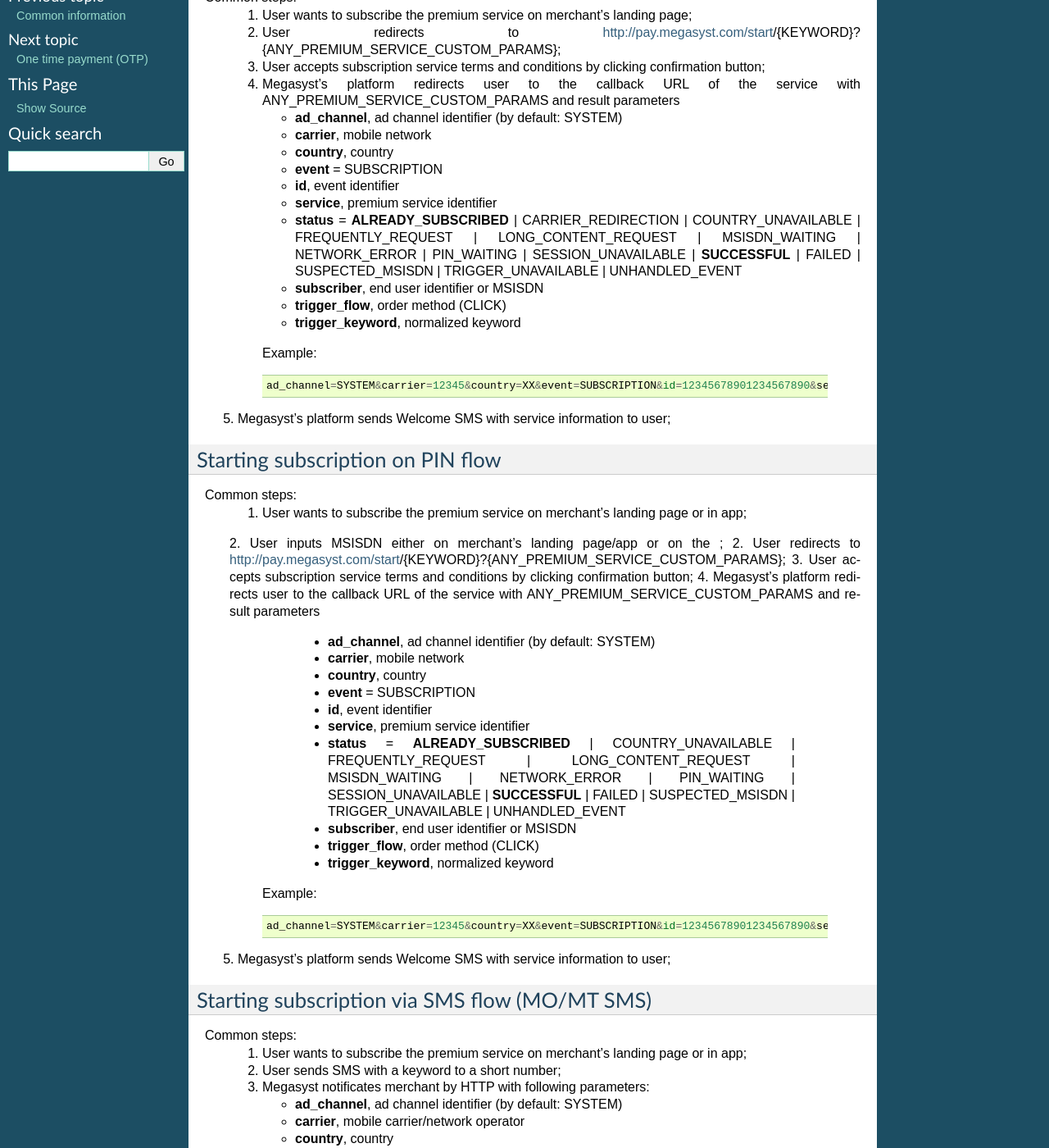
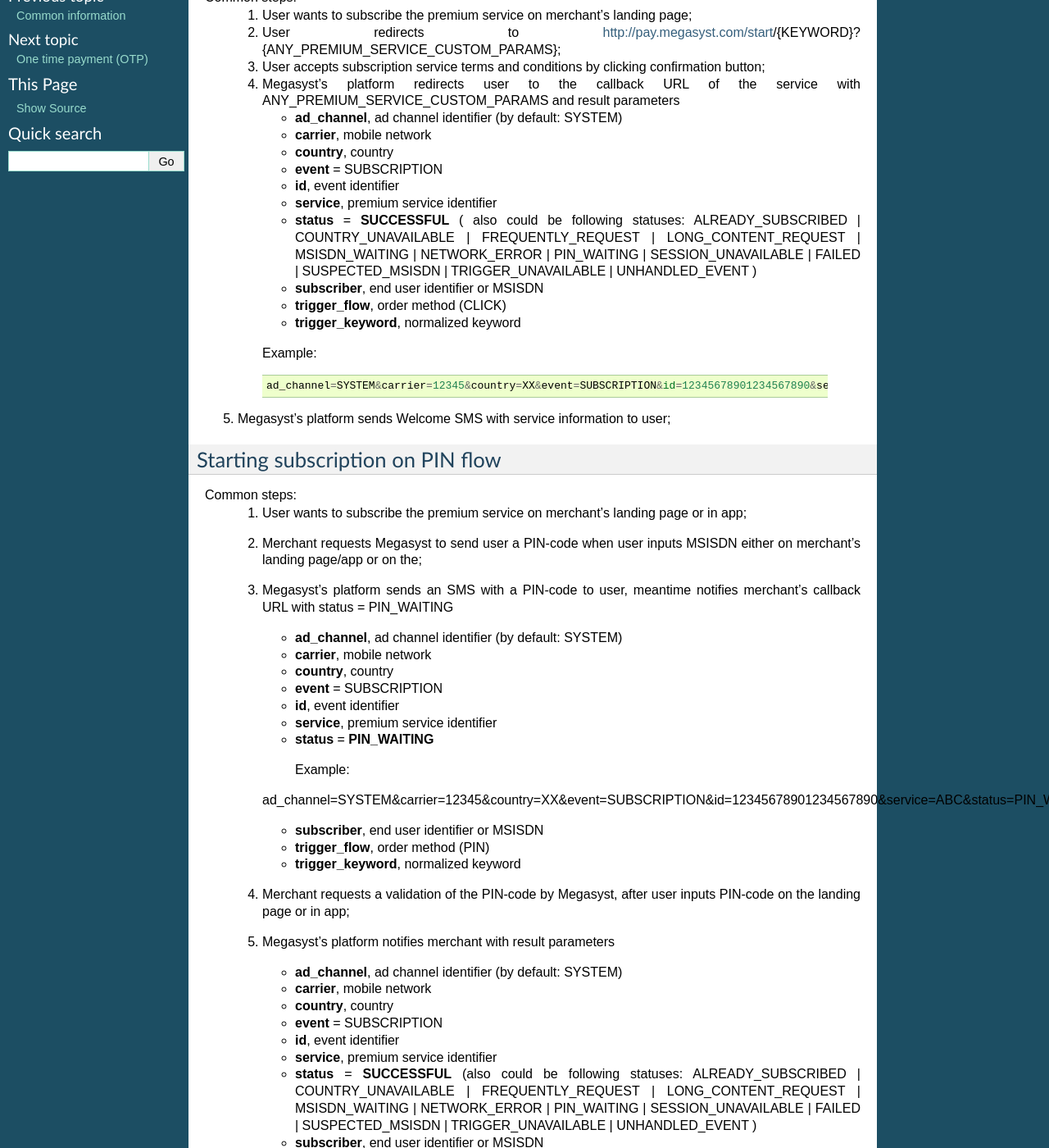
Before and after one commit to megasyst/lab, a Sphinx documentation site: the page built from docs/2_subscription.rst, in a window 1280 px wide and 1400 px high, scrolled down 260 px. Shown: the whole window at 82% size. Built offline with Sphinx 7.4.7, drawn with Linux system fonts in a browser that asks for light colours; some of the changed text lies outside the part shown.

Commit message:
Update 2_subscription.rst

```diff
--- a/docs/2_subscription.rst
+++ b/docs/2_subscription.rst
@@ -23,7 +23,7 @@ Common steps:
      * **event** = SUBSCRIPTION
      * **id**, event identifier
      * **service**, premium service identifier
-     * **status** = **ALREADY_SUBSCRIBED** | CARRIER_REDIRECTION | COUNTRY_UNAVAILABLE | FREQUENTLY_REQUEST | LONG_CONTENT_REQUEST | MSISDN_WAITING | NETWORK_ERROR | PIN_WAITING | SESSION_UNAVAILABLE | **SUCCESSFUL** | FAILED | SUSPECTED_MSISDN | TRIGGER_UNAVAILABLE | UNHANDLED_EVENT
+     * **status** = **SUCCESSFUL** ( also could be following statuses: ALREADY_SUBSCRIBED | COUNTRY_UNAVAILABLE | FREQUENTLY_REQUEST | LONG_CONTENT_REQUEST | MSISDN_WAITING | NETWORK_ERROR | PIN_WAITING | SESSION_UNAVAILABLE | FAILED | SUSPECTED_MSISDN | TRIGGER_UNAVAILABLE | UNHANDLED_EVENT )
      * **subscriber**, end user identifier or MSISDN
      * **trigger_flow**, order method (CLICK)
      * **trigger_keyword**, normalized keyword
@@ -39,10 +39,8 @@ Starting subscription on PIN flow
 
 Common steps:
   1. User wants to subscribe the premium service on merchant's landing page or in app;
-  2. User inputs MSISDN either on merchant's landing page/app or on the  ;
-  2. User redirects to http://pay.megasyst.com/start/{KEYWORD}?{ANY_PREMIUM_SERVICE_CUSTOM_PARAMS};
-  3. User accepts subscription service terms and conditions by clicking confirmation button;
-  4. Megasyst's platform redirects user to the callback URL of the service with ANY_PREMIUM_SERVICE_CUSTOM_PARAMS and result parameters
+  2. Merchant requests Megasyst to send user a PIN-code when user inputs MSISDN either on merchant's landing page/app or on the;
+  3. Megasyst's platform sends an SMS with a PIN-code to user, meantime notifies merchant's callback URL with status = PIN_WAITING
 
      * **ad_channel**, ad channel identifier (by default: SYSTEM)
      * **carrier**, mobile network
@@ -50,15 +48,36 @@ Common steps:
      * **event** = SUBSCRIPTION
      * **id**, event identifier
      * **service**, premium service identifier
-     * **status** = **ALREADY_SUBSCRIBED** | COUNTRY_UNAVAILABLE | FREQUENTLY_REQUEST | LONG_CONTENT_REQUEST | MSISDN_WAITING | NETWORK_ERROR | PIN_WAITING | SESSION_UNAVAILABLE | **SUCCESSFUL** | FAILED | SUSPECTED_MSISDN | TRIGGER_UNAVAILABLE | UNHANDLED_EVENT
+     * **status** = **PIN_WAITING**
+
+      Example::
+
+     ad_channel=SYSTEM&carrier=12345&country=XX&event=SUBSCRIPTION&id=12345678901234567890&service=ABC&status=PIN_WAITING&subscriber=12345678900&trigger_flow=PIN&trigger_keyword=ABC
+
+
      * **subscriber**, end user identifier or MSISDN
-     * **trigger_flow**, order method (CLICK)
+     * **trigger_flow**, order method (PIN)
+     * **trigger_keyword**, normalized keyword
+
+  4. Merchant requests a validation of the PIN-code by Megasyst, after user inputs PIN-code on the landing page or in app;
+  5. Megasyst's platform notifies merchant with result parameters
+
+     * **ad_channel**, ad channel identifier (by default: SYSTEM)
+     * **carrier**, mobile network
+     * **country**, country
+     * **event** = SUBSCRIPTION
+     * **id**, event identifier
+     * **service**, premium service identifier
+     * **status** = **SUCCESSFUL** (also could be following statuses: ALREADY_SUBSCRIBED | COUNTRY_UNAVAILABLE | FREQUENTLY_REQUEST | LONG_CONTENT_REQUEST | MSISDN_WAITING | NETWORK_ERROR | PIN_WAITING | SESSION_UNAVAILABLE | FAILED | SUSPECTED_MSISDN | TRIGGER_UNAVAILABLE | UNHANDLED_EVENT )
+     * **subscriber**, end user identifier or MSISDN
+     * **trigger_flow**, order method (PIN)
      * **trigger_keyword**, normalized keyword
 
    Example::
 
-     ad_channel=SYSTEM&carrier=12345&country=XX&event=SUBSCRIPTION&id=12345678901234567890&service=ABC&status=SUCCESSFUL&subscriber=12345678900&trigger_flow=CLICK&trigger_keyword=ABC
-5. Megasyst's platform sends Welcome SMS with service information to user;
+     ad_channel=SYSTEM&carrier=12345&country=XX&event=SUBSCRIPTION&id=12345678901234567890&service=ABC&status=SUCCESSFUL&subscriber=12345678900&trigger_flow=PIN&trigger_keyword=ABC
+
+6. Megasyst's platform sends Welcome SMS with service information to user;
 
 
 Starting subscription via SMS flow (MO/MT SMS)
@@ -78,7 +97,7 @@ Common steps:
      * **renewal_period**, period of time for renew the premium subscription service
      * **service**, premium service identifier
      * **sn**, mobile service number
-     * **status**, (FAILED, SUCCESSFUL, WAITING)
+     * **status**, SUCCESSFUL (also could be following statuses: FAILED | WAITING)
      * **subscriber**, end user identifier or MSISDN
      * **trigger_data**, raw keyword or SMS body
      * **trigger_flow** = SMS
@@ -105,7 +124,7 @@ Megasyst notificates merchants by HTTP with following parameters:
   * **price**, reward amount
   * **service**, premium service identifier
   * **sn**, mobile service number
-  * **status** = FAILED | **SUCCESSFUL** | WAITING
+  * **status** = SUCCESSFUL (also could be following statuses: FAILED | WAITING)
   * **subscriber**, end user identifier or MSISDN
   * **subscriber_currency**, currency of end user price
   * **subscriber_price**, end user price
@@ -131,7 +150,7 @@ Megasyst notificates partners by HTTP with next parameters:
   * **id**, event identifier
   * **service**, premium service identifier
   * **sn**, mobile service number
-  * **status** = FAILED | **SUCCESSFUL** | WAITING
+  * **status** = SUCCESSFUL (also could be following statuses: FAILED | WAITING)
   * **subscriber**, end user identifier or MSISDN
   * **trigger_data**, raw keyword or SMS body
   * **trigger_flow** = CLICK | PIN | SMS
```
